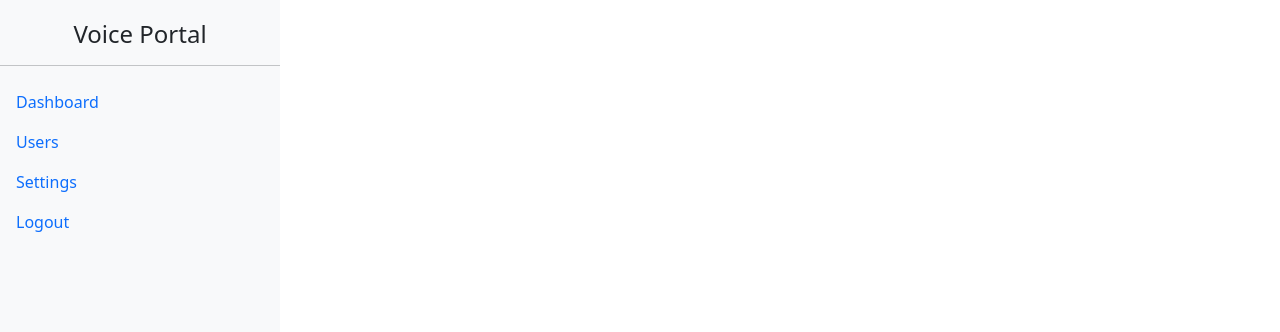
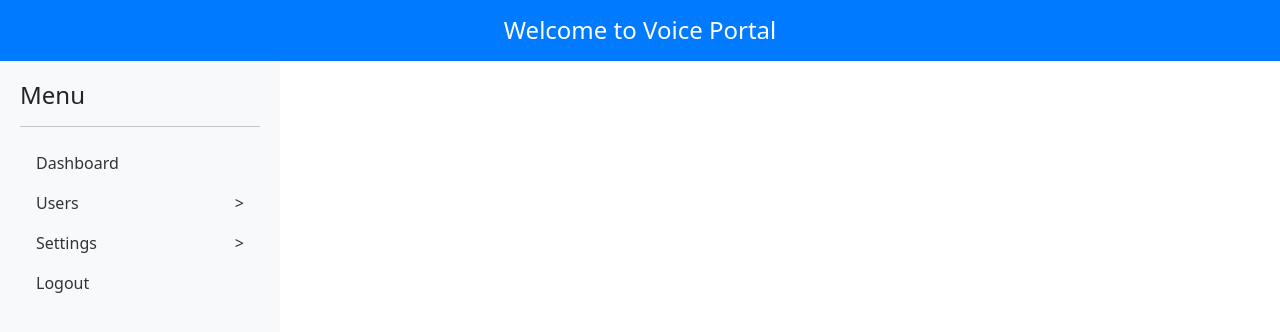
Before and after one commit to ritchiey866/Gemini_Login, a Flask app: template templates/base.html in a window 1280 px wide. Shown: the top 332 px of the page. Run offline with Flask 3, Linux system fonts and the light colour scheme; the template is opened without the code that fills it, so the values that code supplies are empty.

Commit message:
update base UI

```diff
--- a/templates/base.html
+++ b/templates/base.html
@@ -7,28 +7,65 @@
     <title>{% block title %}Voice Portal{% endblock %}</title>
     <link href="https://cdn.jsdelivr.net/npm/bootstrap@5.3.0/dist/css/bootstrap.min.css" rel="stylesheet">
     <style>
+        html, body {
+            height: 100%;
+            margin: 0;
+        }
         body {
             display: flex;
+            flex-direction: column;
+        }
+        .header {
+            background-color: #007bff;
+            color: white;
+            padding: 1rem;
+            text-align: center;
+            flex-shrink: 0;
+        }
+        .content-wrapper {
+            display: flex;
+            flex-grow: 1;
+            overflow: hidden;
         }
         .sidebar {
             width: 280px;
-            height: 100vh;
-            position: fixed;
-            top: 0;
-            left: 0;
             background-color: #f8f9fa;
-            padding-top: 20px;
+            padding: 20px;
+            flex-shrink: 0;
+            overflow-y: auto;
         }
         .main-content {
-            margin-left: 280px;
+            flex-grow: 1;
             padding: 20px;
-            width: 100%;
+            overflow-y: auto;
+        }
+        .sidebar .nav-link {
+            color: #333;
+        }
+        .sidebar .nav-link[data-bs-toggle="collapse"] {
+            position: relative;
+        }
+        .sidebar .nav-link[data-bs-toggle="collapse"]::after {
+            content: '>';
+            position: absolute;
+            right: 1rem;
+            transition: transform 0.2s ease-in-out;
+        }
+        .sidebar .nav-link[data-bs-toggle="collapse"][aria-expanded="true"]::after {
+            transform: rotate(90deg);
+        }
+    .header h4 {
+            margin-bottom: 0;
         }
     </style>
 </head>
 <body>
+    <div class="header">
+        <h4>Welcome to Voice Portal</h4>
+    </div>
+    <div class="content-wrapper">
         <div class="sidebar">
-        <h4 class="text-center">Voice Portal</h4>
+            <h4>Menu</h4>
             <hr>
             <ul class="nav flex-column">
                 <li class="nav-item">
@@ -86,6 +123,7 @@
         <div class="main-content">
             {% block content %}{% endblock %}
         </div>
+    </div>
     <script src="https://cdn.jsdelivr.net/npm/bootstrap@5.3.0/dist/js/bootstrap.bundle.min.js"></script>
 </body>
 </html>
--- a/templates/main.html
+++ b/templates/main.html
@@ -4,6 +4,5 @@
 {% block title %}Main Page - Voice Portal{% endblock %}
 
 {% block content %}
-    <h1>Welcome to Voice Portal</h1>
-    <p>You are at Voice Portal Main Page</p>
+    <h4>You are at Voice Portal Main Page</h4>
 {% endblock %}
```
Also changed, not shown: Login.md (added, +51 -0 lines), README.md (added). Lines whose indentation alone changed are shown as unchanged.
